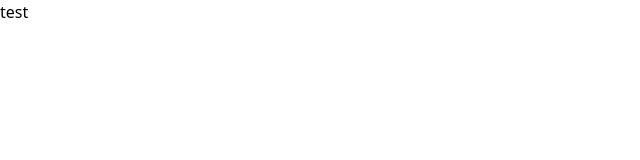
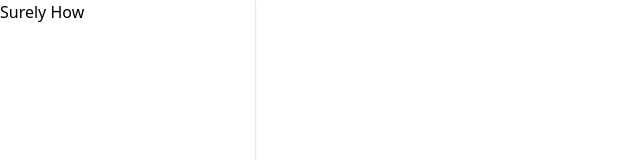
Before and after one commit to jaosherlyr/CS_3105, a React (Create React App) app in the folder simple-website/: page / in a window 1280 px wide. Shown: the top 160 px of the page, without its empty margins (0-640 px from the left). Built offline with nearby package versions, Linux system fonts and the light colour scheme.

Commit message:
created browser routes

```diff
--- a/simple-website/src/App.js
+++ b/simple-website/src/App.js
@@ -1,9 +1,10 @@
 import './index.css';
+import { Navbar } from './components';
 
 function App() {
   return (
     <div>
-      test
+      <Navbar/>
     </div>
   );
 }
--- /dev/null
+++ b/simple-website/src/components/Navbar.js
@@ -0,0 +1,26 @@
+import React from "react";
+import {createBrowserRouter, RouterProvider, useRoutes} from "react-router-dom";
+
+function Navbar() {
+    const routes = createBrowserRouter([
+        {
+            path: "/",
+            element: <div>HELLO</div>
+        }
+    ]);
+
+    return (
+        <div>
+            <nav className="h-screen w-1/5 flex flex-col border-r shadow-sm">
+                <div className="p4 pb-2 flex justify-between items-center">
+                    <h1>Surely How</h1>
+                    <button className="p-1.5">
+
+                    </button>
+                </div>
+            </nav>
+        </div>
+    );
+}
+
+export default Navbar;
--- /dev/null
+++ b/simple-website/src/components/index.js
@@ -0,0 +1 @@
+export { default as Navbar } from './Navbar';
```
